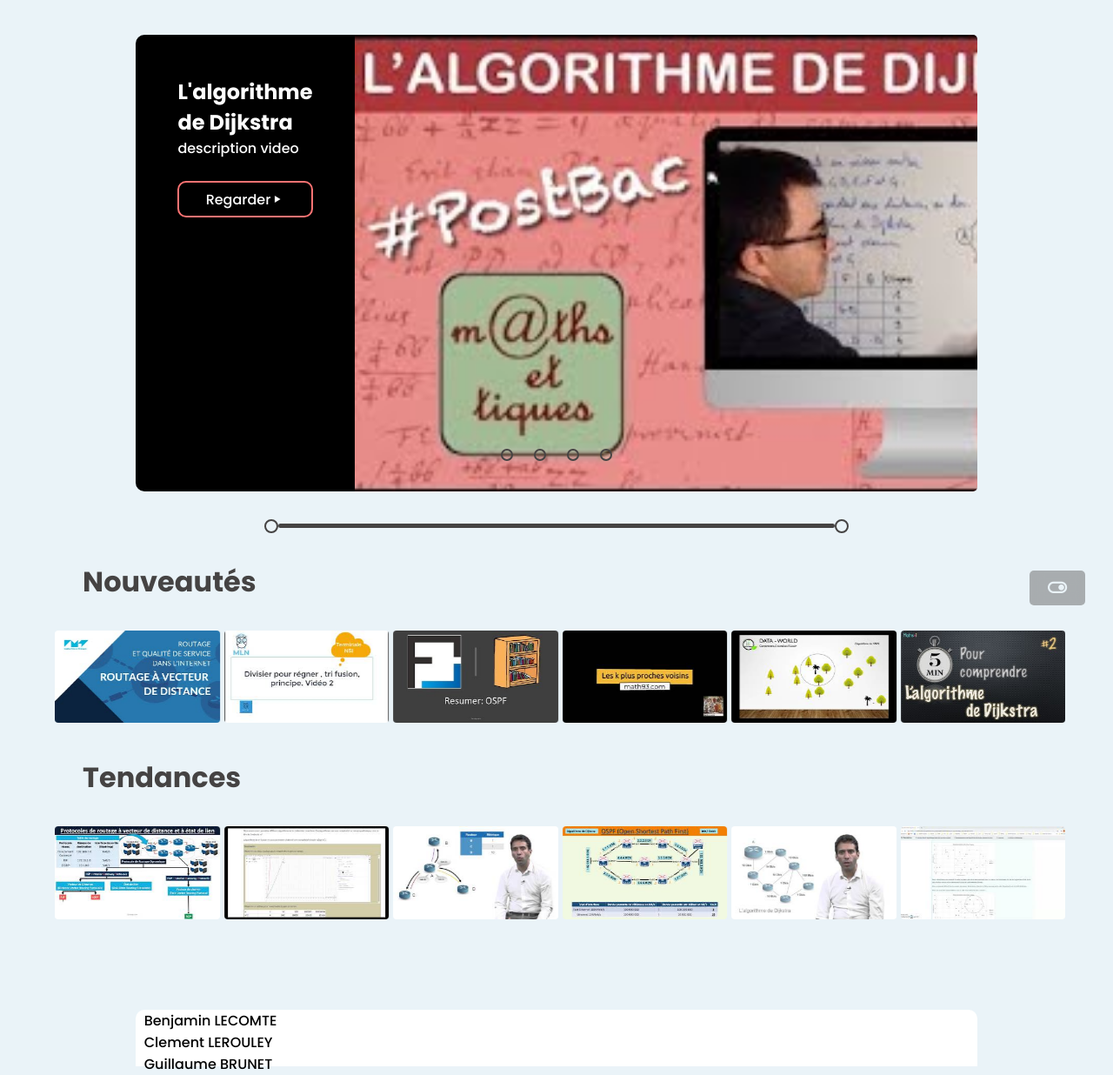
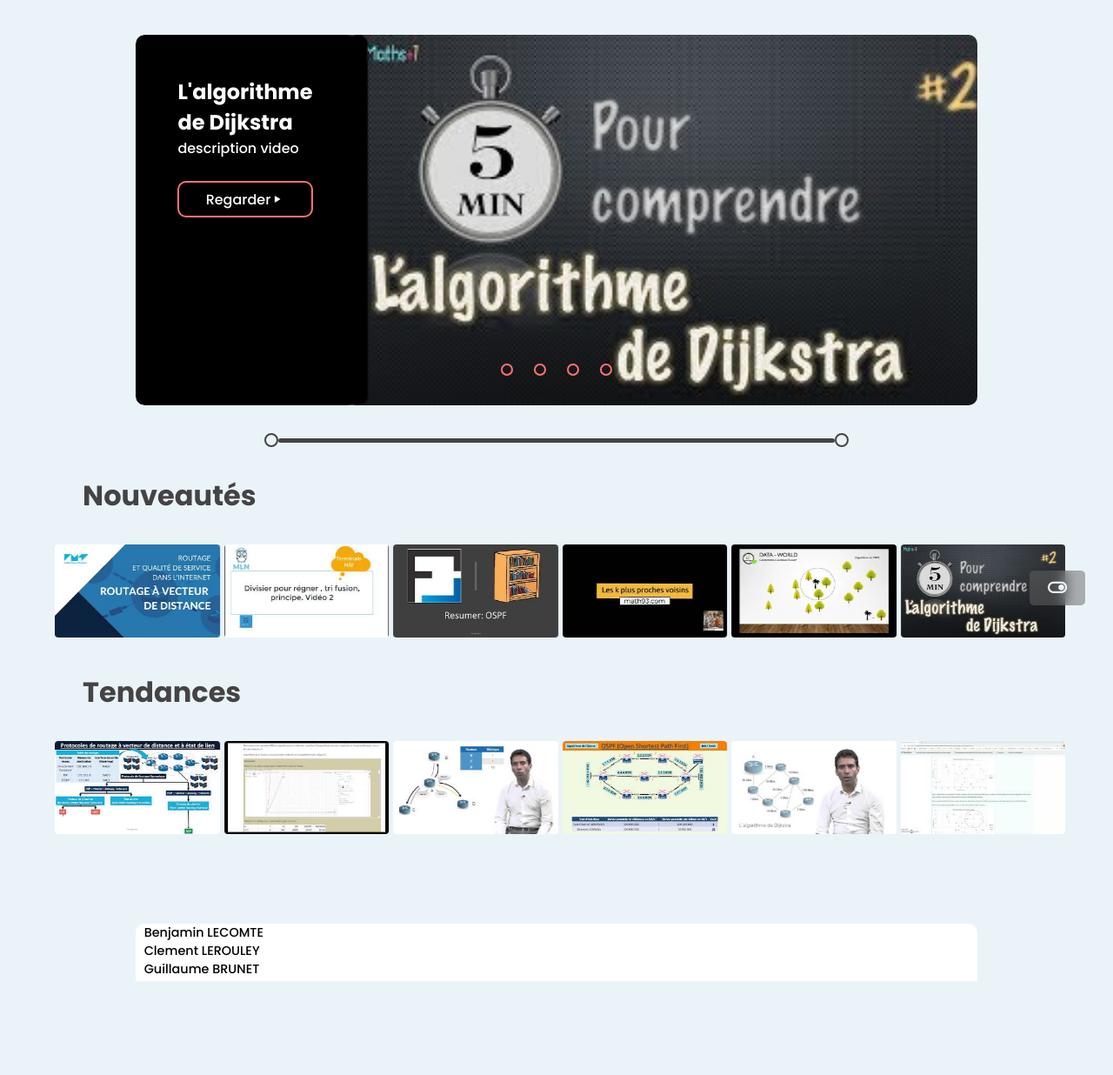
Before and after one commit to guillaumeB37/Interface_video, a PHP site: page / in a window 1280 px wide. Shown: the part 72-1308 px from the top of the page at 87% size. After the commit the page ends 1200 px from the top, so only its background shows below. Run offline with PHP 8.4, Linux system fonts and the light colour scheme.

Commit message:
- finish result with minia index

```diff
--- a/Interface_video/css/styleBody.css
+++ b/Interface_video/css/styleBody.css
@@ -134,4 +134,5 @@ body.darkMode footer {
 footer p {
   margin-left: 1%;
   text-decoration: none;
+  font-size: 90%;
 }
--- a/Interface_video/css/styleIndex.css
+++ b/Interface_video/css/styleIndex.css
@@ -1,7 +1,7 @@
 .slider {
   width: 130%;
   height: 100%;
-  border-radius: 5px;
+  border-radius: 10px;
   overflow: hidden;
   margin: 0 -15%;
 }
@@ -9,7 +9,7 @@
 @media screen and (max-width: 1300px) {
   .slider {
     width: 100%;
-    height: 80%;
+    height: 65%;
     margin: auto;
   }
 }
@@ -17,7 +17,7 @@
 @media screen and (max-width: 1024px) {
   .slider {
     width: 80%;
-    height: 65%;
+    height: 40%;
     margin: auto;
   }
 }
@@ -37,11 +37,9 @@
 .slide img {
   width: 100%;
   height: 100%;
+  z-index: 0;
 }
 
-.slide img.left {
-  width: 50%;
-}
 
 .left {
   background-color: black;
@@ -49,6 +47,11 @@
   border-top-left-radius: 10px;
   border-bottom-left-radius: 10px;
   padding: 5%;
+  z-index: 1;
+  box-shadow: 15px 0px 2px black;
+  border-radius: 10px;
+  display: table;
+  align-items: center;
 }
 
 
@@ -83,15 +86,8 @@
 }
 
 .manual-btn {
-  border: 2px solid #454343;
-  padding: 5px;
-  border-radius: 10px;
-  cursor: pointer;
-  transition: 0.5s ease;
-}
-
-body.darkMode .manual-btn {
-  border: 2px solid #EAF3F8;
+  z-index: 3;
+  border: 2px solid #FF7373;
   padding: 5px;
   border-radius: 10px;
   cursor: pointer;
@@ -103,11 +99,7 @@ body.darkMode .manual-btn {
 }
 
 .manual-btn:hover {
-  background-color: #454343;
-}
-
-body.darkMode .manual-btn:hover {
-  background-color: #EAF3F8;
+  background-color: #FF7373;
 }
 
 #radio1:checked ~ .first{
--- a/Interface_video/index.html
+++ b/Interface_video/index.html
@@ -77,19 +77,34 @@
                 <br>
                 <a href="#">Regarder<i class='bx bx-play'></i></a>
               </div>
-              <img src="./images/miniatures/Dijkstra1.jpg" alt="">
+              <img src="./images/miniatures/Dijkstra2.jpg" alt="">
             </div>
             <div class="slide">
-              <img class="left" src="./images/slide_info2.png" alt="">
-              <img src="./images/slide_img2.png" alt="">
+              <div class="left">
+                <h2>L'algorithme diviser pour regner</h2>
+                <p>description video</p>
+                <br>
+                <a href="#">Regarder<i class='bx bx-play'></i></a>
+              </div>
+              <img src="./images/miniatures/Regner1.jpg" alt="">
             </div>
             <div class="slide">
-              <img class="left" src="./images/slide_info3.png" alt="">
-              <img src="./images/slide_img3.png" alt="">
+              <div class="left">
+                <h2>L'algorithme OSPF</h2>
+                <p>description video</p>
+                <br>
+                <a href="#">Regarder<i class='bx bx-play'></i></a>
+              </div>
+              <img src="./images/miniatures/OSPF4.jpg" alt="">
             </div>
             <div class="slide">
-              <img class="left" src="./images/slide_info4.png" alt="">
-              <img src="./images/slide_img4.png" alt="">
+              <div class="left">
+                <h2>L'algorithme RIP</h2>
+                <p>description video</p>
+                <br>
+                <a href="#">Regarder<i class='bx bx-play'></i></a>
+              </div>
+              <img src="./images/miniatures/Vecteur1.jpg" alt="">
             </div>
       <!--image slider end-->
         </div>
```
